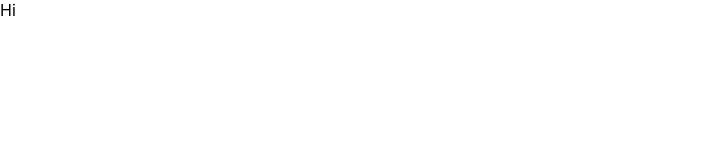
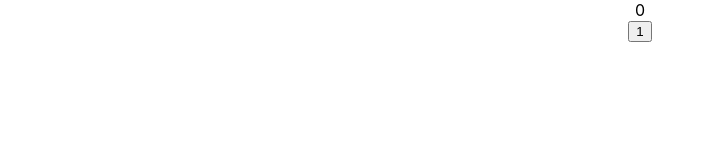
Before and after one commit to DmitryVoloshin/simple-react-calc, a React (Create React App) app: page / in a window 1280 px wide. Shown: the top 160 px of the page, without its empty margins (0-714 px from the left). Built offline with nearby package versions, Linux system fonts and the light colour scheme.

Commit message:
new component calculator

```diff
--- a/src/App.css
+++ b/src/App.css
@@ -1,4 +1,4 @@
-/* .App {
+.App {
   text-align: center;
 }
 
@@ -35,11 +35,11 @@
   to {
     transform: rotate(360deg);
   }
-} */
+}
 
-.buttons{
+/* .buttons{
   display: grid;
   grid-gap: 10px;
   grid-template-rows: repeat(5,1fr);
   grid-template-columns: repeat(4,1fr);
-}
+} */
--- a/src/App.js
+++ b/src/App.js
@@ -1,10 +1,11 @@
 
 import './App.css';
+import Calculator from './components/Calculator/Calculator';
 
 function App() {
   return (
     <div className="App">
-        Hi
+        <Calculator/>
     </div>
   );
 }
--- /dev/null
+++ b/src/components/Calculator/Calculator.css
@@ -0,0 +1,9 @@
+.Calc-main_disp{
+
+}
+.Calc-disp_result{
+
+}
+.Calc-disp_buttons{
+
+}
--- /dev/null
+++ b/src/components/Calculator/Calculator.js
@@ -0,0 +1,19 @@
+import React from 'react';
+
+import './Calculator.css'
+
+
+const Calculator = ( ) =>{
+    return(
+        <div className="Calc-main_disp">
+
+            <div className="Calc-disp_result">0</div>
+
+            <div className="Calc-disp_buttons">
+                <button>1</button>
+            </div>
+        </div>
+    )
+}
+
+export default Calculator
```
Also changed, not shown: src/components/Calculator/index.js (added).
